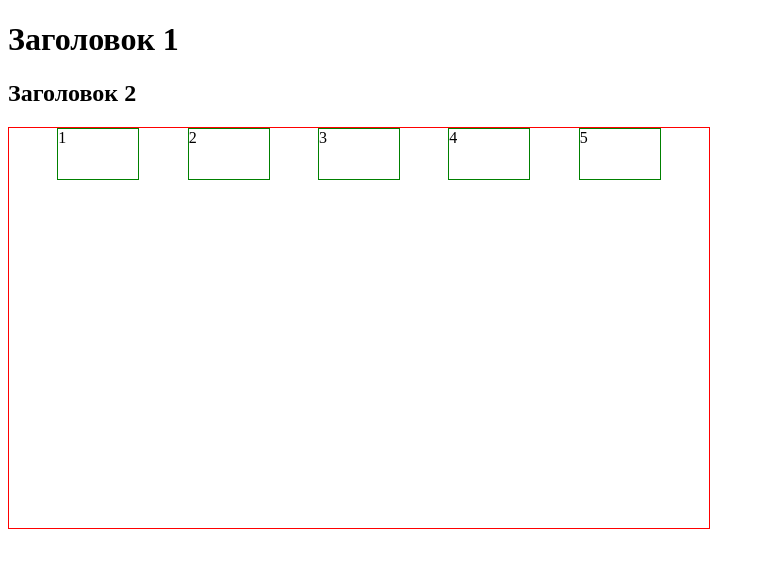
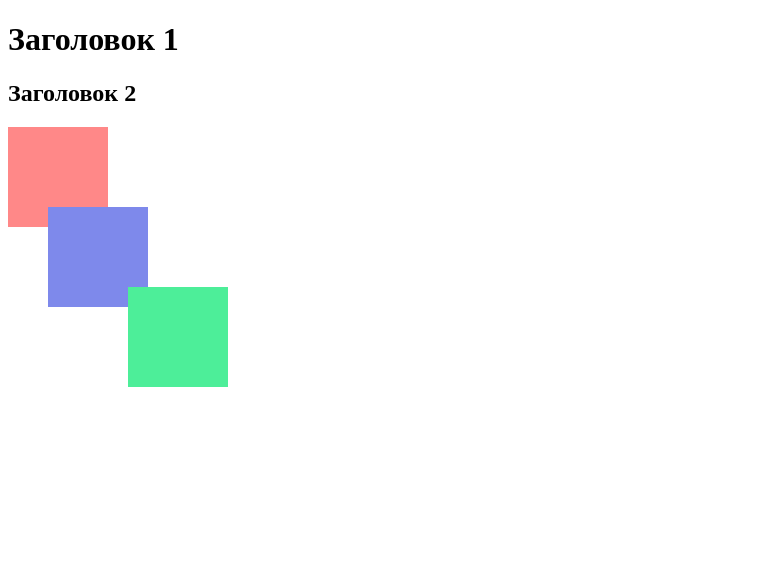
Before and after one commit to admin1979/projects, a PHP site: page / in a window 1280 px wide. Shown: the top 568 px of the page, without its empty margins (0-765 px from the left). Run offline with PHP 8.4, Linux system fonts and the light colour scheme.

Commit message:
72.Позиционирование относительно родителя на CSS

```diff
--- a/JS/codemu/codemuhtml/index.html
+++ b/JS/codemu/codemuhtml/index.html
@@ -11,14 +11,11 @@
 <body>
   <h1>Заголовок 1</h1>
   <h2>Заголовок 2</h2>
-  <div class="parent">
-    <div class="child">1</div>
-    <div class="child">2</div>
-    <div class="child">3</div>
-    <div class="child">4</div>
-    <div class="child">5</div>
 
-  </div>
+  <div id="elem1"></div>
+  <div id="elem2"></div>
+  <div id="elem3"></div>
+
 </body>
 
 </html>
--- a/JS/codemu/codemuhtml/style.css
+++ b/JS/codemu/codemuhtml/style.css
@@ -1,19 +1,27 @@
-/* 68.Флекс элементы на CSS */
-.parent {
-  display: flex;
-  /* потомки будут флекс элементами */
-  justify-content: space-evenly;
-  width: 700px;
-  height: 400px;
-  border: 1px solid red;
-  /* padding: 10px; */
+/* 71.Относительное позиционирование элементов на CSS*/
+#elem1 {
+  width: 100px;
+  height: 100px;
+  margin-bottom: 20px;
+  background-color: #ff8888;
+}
+#elem2 {
+  position: relative;
+  top: -40px;
+  left: 40px;
+  width: 100px;
+  height: 100px;
+  margin-bottom: 20px;
+  background-color: #7e89eb;
+}
+#elem3 {
+  position: relative;
+  top: -80px;
+  left: 120px;
+  width: 100px;
+  height: 100px;
+  margin-bottom: 20px;
+  background-color: #4dee99;
 }
 
-.child {
-  width: 80px;
-  height: 50px;
-  border: 1px solid green;
-  /* margin: 10px; */
-}
-
-/* 70.Абсолютное позиционирование элементов на CSS */
+/* 72.Позиционирование относительно родителя на CSS */
```
